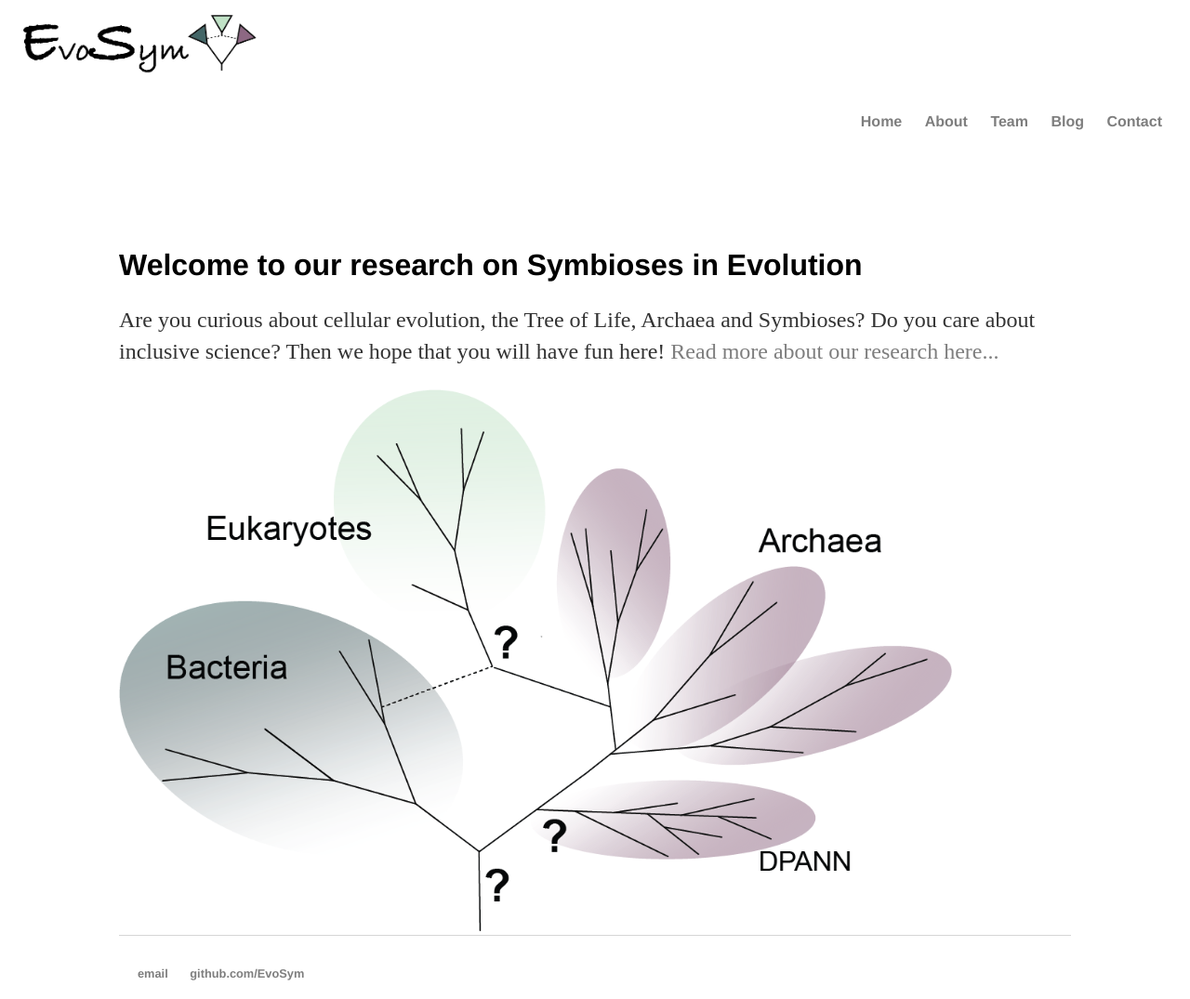
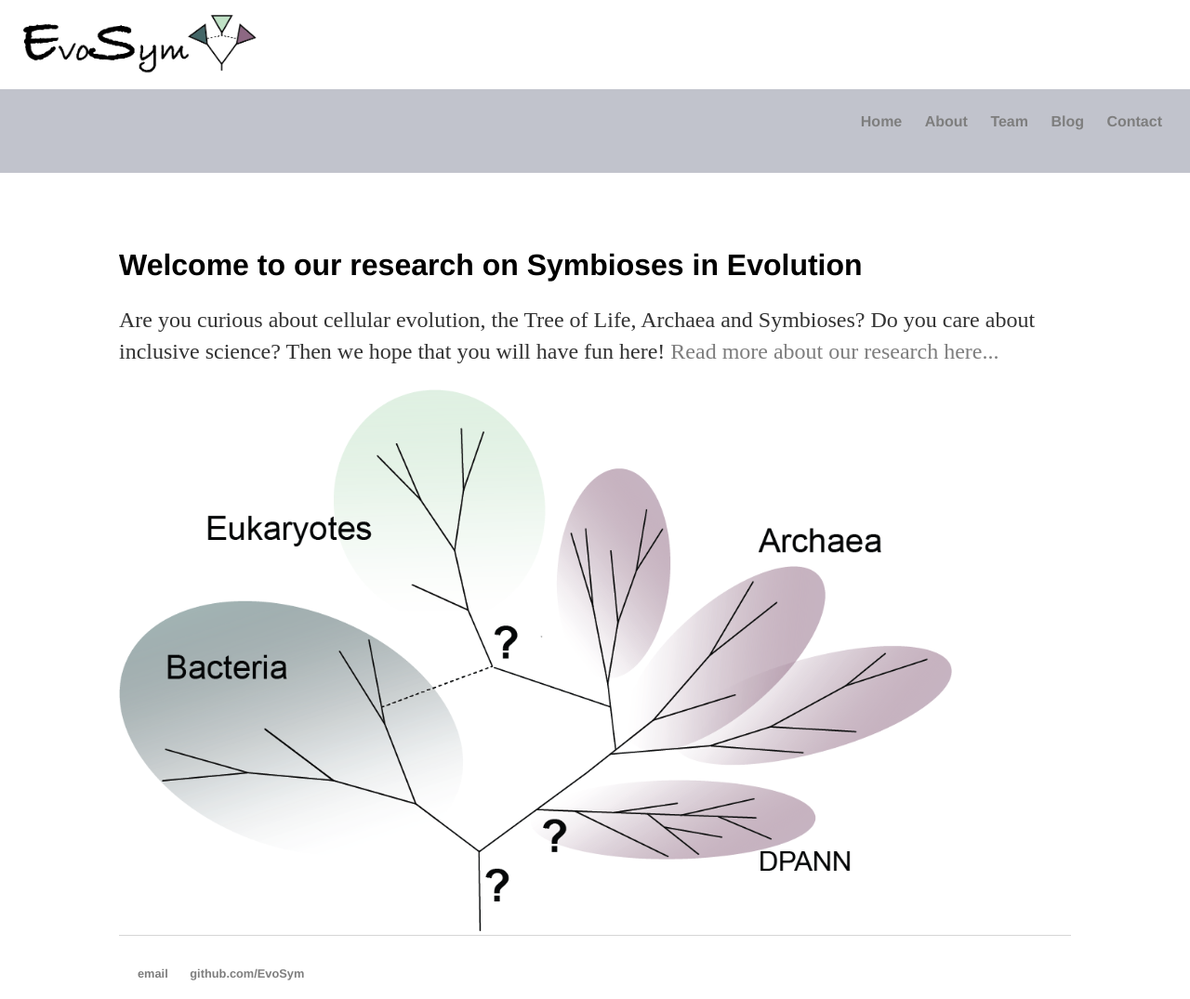
Before and after one commit to EvoSym/EvoSym.github.io, a Jekyll site: the page built from index.html, in a window 1280 px wide. Shown: the whole page at 93% size. Built offline with Jekyll 4.4.1, drawn with Linux system fonts in a browser that asks for light colours.

Commit message:
Update main.css

```diff
--- a/css/main.css
+++ b/css/main.css
@@ -11,7 +11,7 @@ nav {
     width: 100%;
     height: 90px;
     display: block;
-    background: linear-gradient (#ebecef, #c1c3cc);
+    background: #c1c3cc;
 }
 nav ul {
     font-family:'Helvetica', 'Arial', 'Sans-Serif';
```
